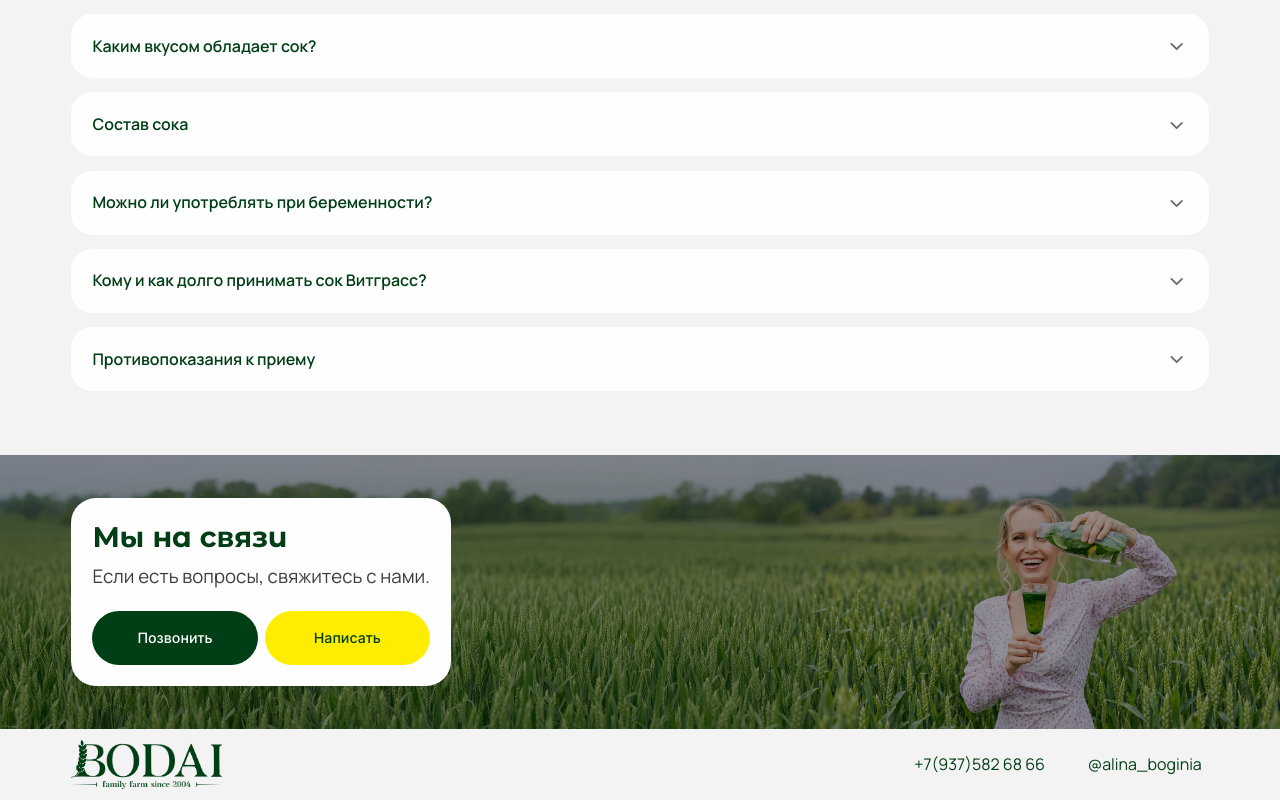
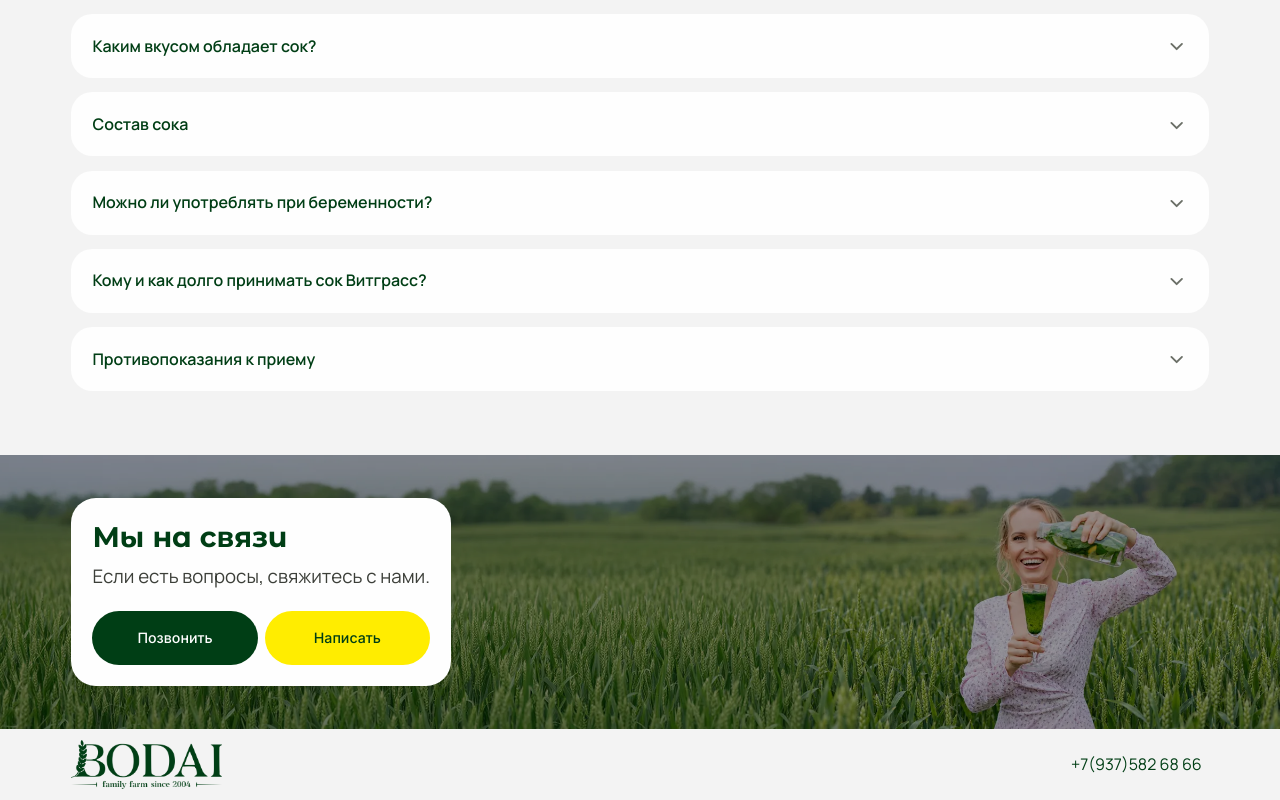
Before and after one commit to Ann938/vitgrass, a Next.js app: page / in a window 1280 px wide. Shown: the part 6030-6830 px from the top of the page. Built offline with nearby package versions, Linux system fonts and the light colour scheme.

Commit message:
Подвал: ссылка на Instagram убрана
Co-Authored-By: Claude Opus 5.5 <noreply@anthropic.com>

```diff
--- a/src/components/Landing.tsx
+++ b/src/components/Landing.tsx
@@ -889,9 +889,7 @@ function Footer() {
         <a href={links.phone} className={s.navLink}>
           {links.phoneText}
         </a>
-        <A href={links.instagram} className={s.navLink}>
-          {links.instagramText}
-        </A>
+        {/* Instagram из подвала убран 23.11 */}
       </nav>
     </footer>
   );
```
